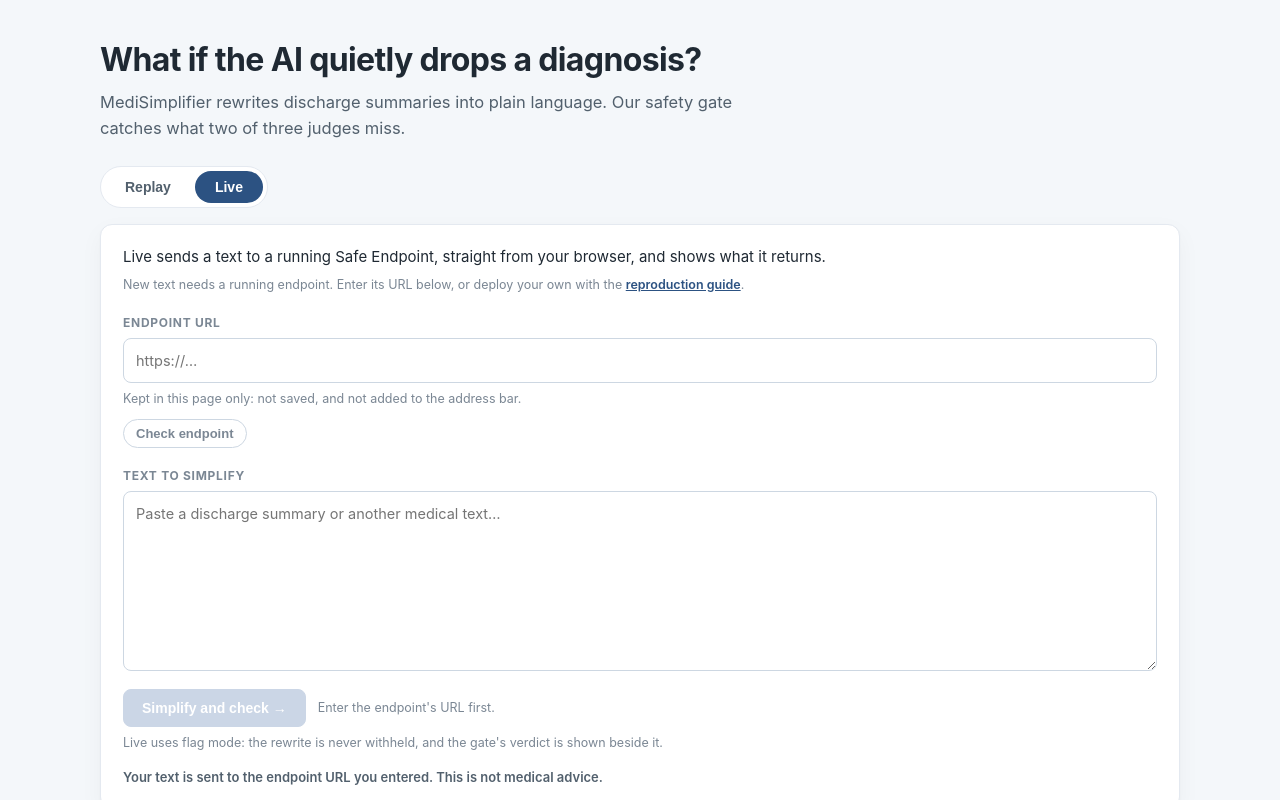
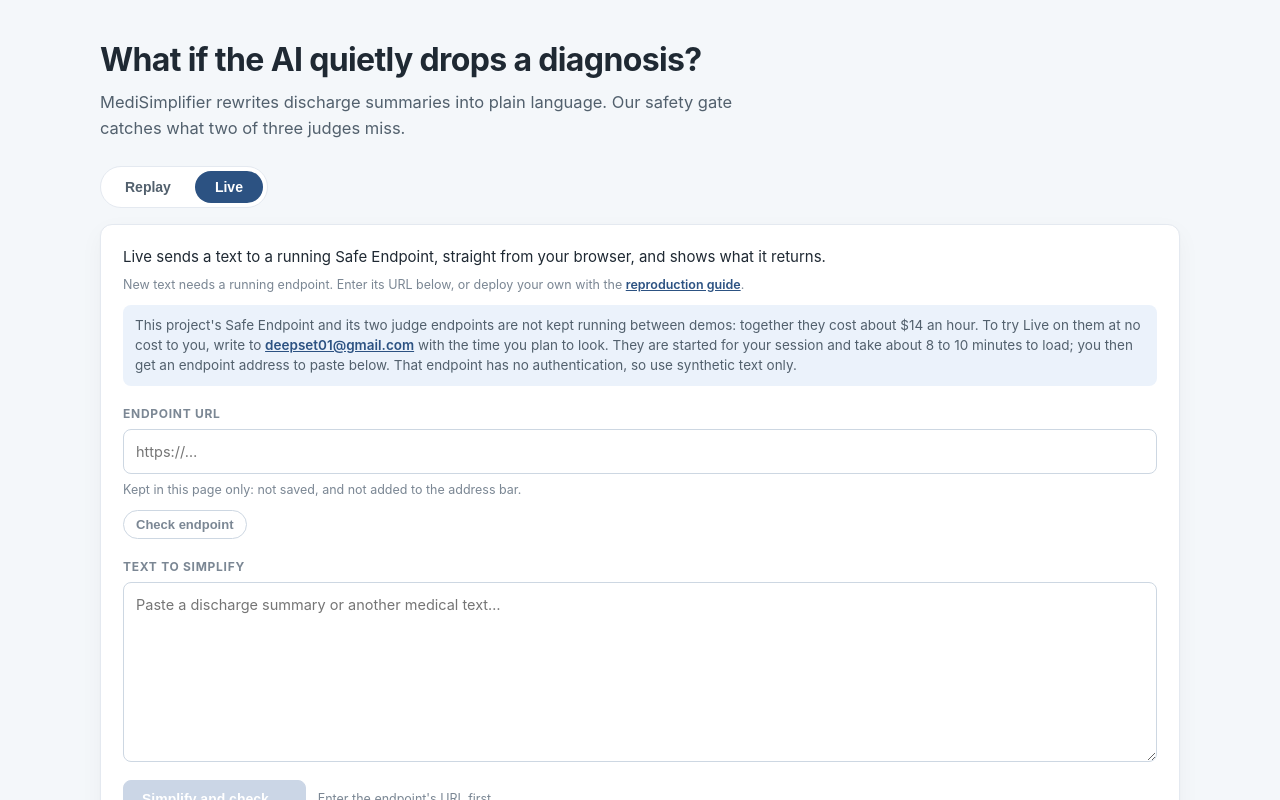
Before and after one commit to deepset01-sys/medisimplifier-nemotron-vagt, a React (Vite) app in the folder app/: page / in a window 1280 px wide. Both pictures are taken after a click on the tab "Live". Shown: the top 800 px of the page. Built offline with nearby package versions, Linux system fonts and the light colour scheme.

Commit message:
app, docs: how to ask for the project's endpoints to be started for a Live session

```diff
--- a/app/demo.jsx
+++ b/app/demo.jsx
@@ -305,6 +305,8 @@
 .ms-lv-intro { margin: 0 0 4px; font-size: 15px; color: var(--ink); }
 .ms-lv-hint { margin: 6px 0 0; font-size: 12.5px; color: var(--ink-faint); }
 .ms-lv-hint a { color: var(--brand); font-weight: 600; }
+.ms-lv-request { margin: 10px 0 0; padding: 10px 12px; font-size: 13.5px; line-height: 1.5; color: var(--ink-soft); background: var(--brand-soft); border-radius: 8px; }
+.ms-lv-request a { color: var(--brand); font-weight: 600; overflow-wrap: anywhere; }
 .ms-lv-label {
   display: block; margin: 18px 0 6px; font-size: 12px; font-weight: 700; letter-spacing: 0.06em;
   text-transform: uppercase; color: var(--ink-faint);
--- a/app/live.jsx
+++ b/app/live.jsx
@@ -17,6 +17,7 @@
   healthView,
   normalizeEndpoint,
   readSimplify,
+  requestMailto,
   waitLine,
 } from "./liveText.js";
 
@@ -197,6 +198,11 @@
         </a>
         {T.needEndpointAfter}
       </p>
+      <p className="ms-lv-request">
+        {T.onRequestBefore}
+        <a href={requestMailto()}>{T.onRequestAddress}</a>
+        {T.onRequestAfter}
+      </p>
 
       <label className="ms-lv-label" htmlFor="ms-lv-url">
         {T.urlLabel}
--- a/app/liveText.js
+++ b/app/liveText.js
@@ -29,6 +29,16 @@
   needEndpointBefore: "New text needs a running endpoint. Enter its URL below, or deploy your own with the ",
   needEndpointLink: "reproduction guide",
   needEndpointAfter: ".",
+  onRequestBefore:
+    "This project's Safe Endpoint and its two judge endpoints are not kept running between demos: together they " +
+    "cost about $14 an hour. To try Live on them at no cost to you, write to ",
+  onRequestAddress: "deepset01@gmail.com",
+  onRequestAfter:
+    " with the time you plan to look. They are started for your session and take about 8 to 10 minutes to load; " +
+    "you then get an endpoint address to paste below. That endpoint has no authentication, so use synthetic " +
+    "text only.",
+  onRequestSubject: "MediSimplifier Live session",
+  onRequestBody: "The time I plan to look (with my time zone): ",
   urlLabel: "Endpoint URL",
   urlPlaceholder: "https://…",
   urlHint: "Kept in this page only: not saved, and not added to the address bar.",
@@ -126,6 +136,12 @@
   return seconds >= 90 ? T.wait90 : seconds >= 45 ? T.wait45 : T.wait0;
 }
 
+/** The mailto link that asks for the project's endpoints to be started for a session. */
+export function requestMailto() {
+  const q = "subject=" + encodeURIComponent(T.onRequestSubject) + "&body=" + encodeURIComponent(T.onRequestBody);
+  return "mailto:" + T.onRequestAddress + "?" + q;
+}
+
 /** The endpoint's base URL from what the visitor typed: http(s) only; a pasted /v1/simplify or /health is dropped. */
 export function normalizeEndpoint(raw) {
   const s = (raw || "").trim();
```
Also changed, not shown: 3 other files (tests, documents, lock files or other folders).
